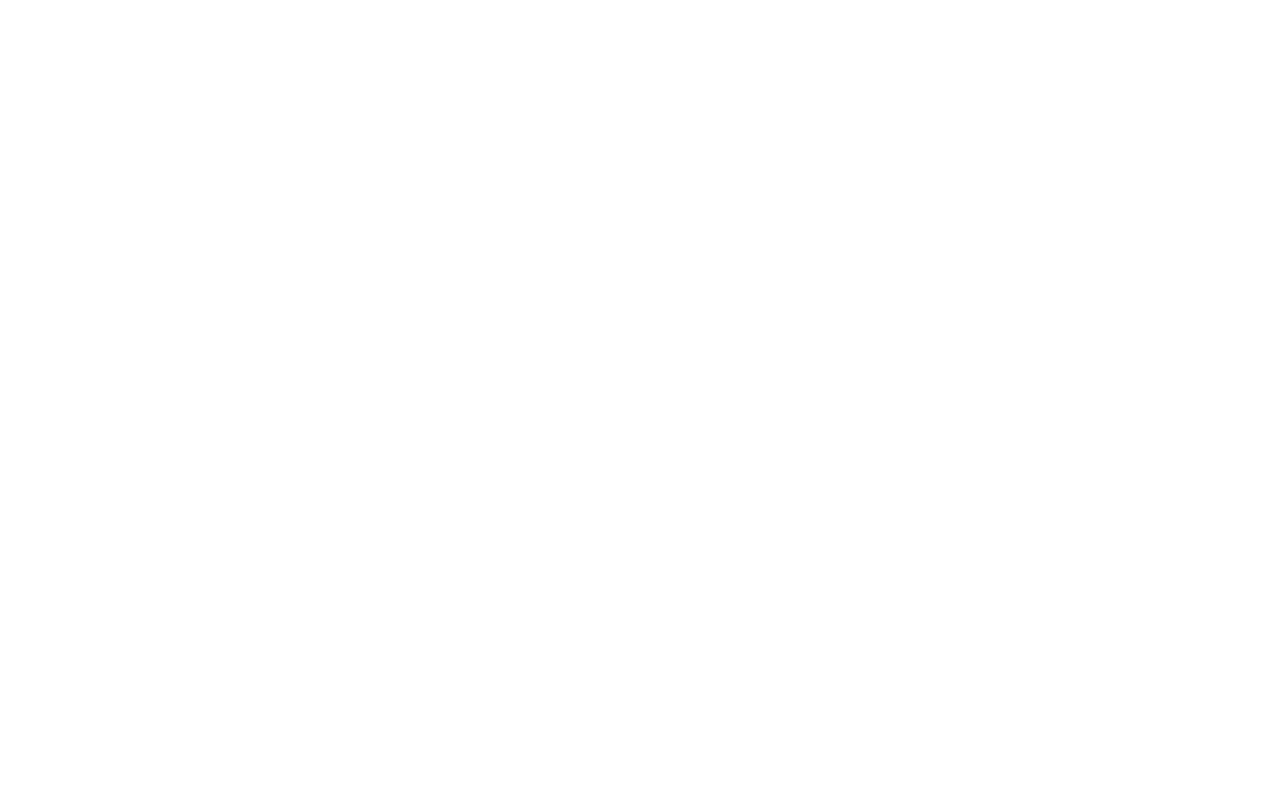
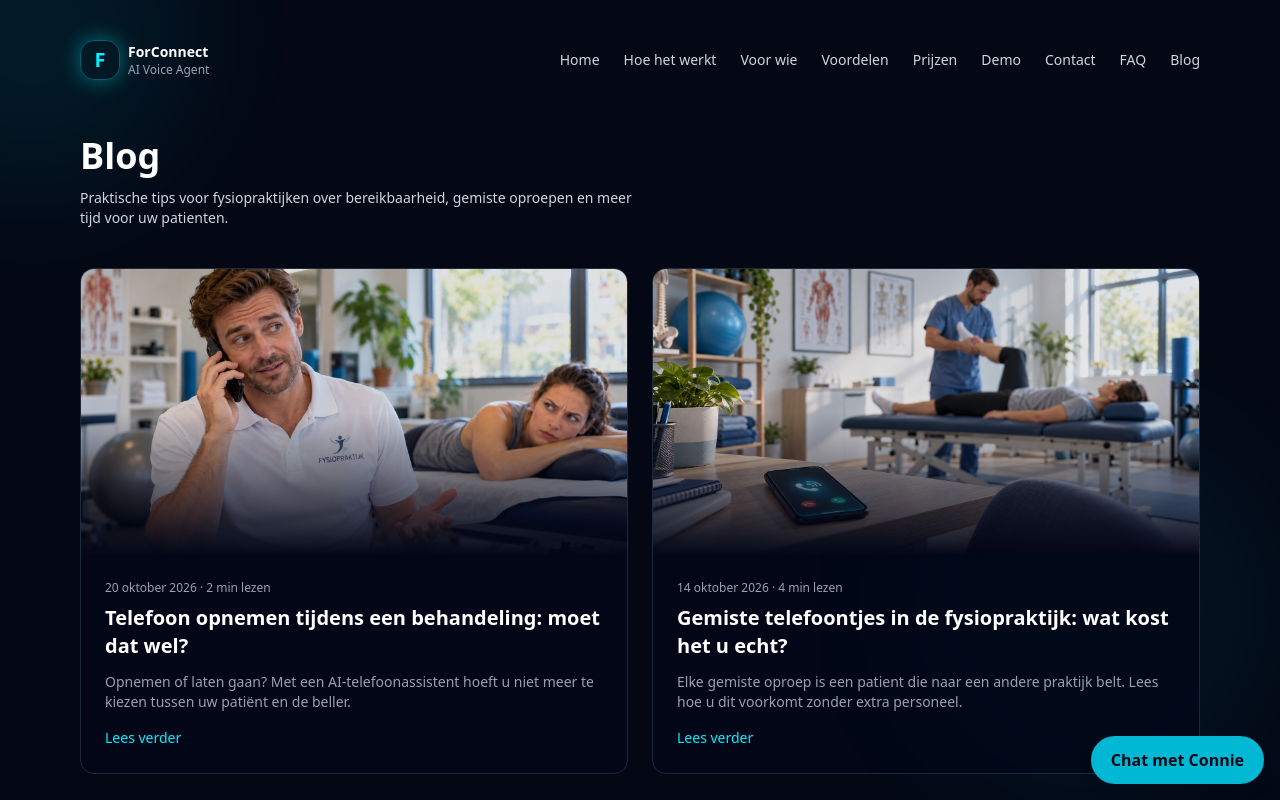
Before and after one commit to ForConnect/forconnect-site, a Next.js app: page /blog in a window 1280 px wide. Before the commit this address had no page. Shown: the top 800 px of the page. Built offline with nearby package versions, Linux system fonts and the light colour scheme.

Commit message:
Fix blog pages

```diff
--- a/app/blog/[slug]/page.tsx
+++ b/app/blog/[slug]/page.tsx
@@ -81,6 +81,12 @@
           <div className="absolute inset-0 shadow-[inset_0_0_40px_#00F0FF22]" />
         </div>
 
+        {post.intro?.map((para, i) => (
+          <p key={i} className={`text-gray-300 leading-relaxed ${i === 0 ? 'mt-8' : 'mt-3'}`}>
+            {para}
+          </p>
+        ))}
+
         {post.sections.map((s, i) => (
           <section key={i} className="mt-10">
             <h2 className="text-xl font-semibold">{s.heading}</h2>
@@ -97,18 +103,29 @@
                 ))}
               </div>
             )}
-            {s.paragraphs.map((para, j) => (
+            {s.paragraphs?.map((para, j) => (
               <p key={j} className="text-gray-300 leading-relaxed mt-3">
                 {para}
               </p>
             ))}
+            {s.bullets && (
+              <ul className="mt-4 space-y-3">
+                {s.bullets.map((b, k) => (
+                  <li key={k} className="flex gap-3 text-gray-300 leading-relaxed">
+                    <span className="mt-2 h-2 w-2 flex-shrink-0 rounded-full bg-[#00F0FF] shadow-[0_0_8px_#00F0FF]" />
+                    <span>{b}</span>
+                  </li>
+                ))}
+              </ul>
+            )}
           </section>
         ))}
 
         <div className="mt-14 p-8 rounded-2xl border border-cyan-500/30 bg-gradient-to-br from-slate-950 to-slate-900 shadow-lg">
           <h2 className="text-xl font-bold">Hoor zelf hoe het klinkt</h2>
           <p className="text-gray-300 text-sm mt-2">
-            Plan een live demo of bel direct de demo-lijn. 14 dagen gratis proberen, geen creditcard nodig.
+            {post.closing ??
+              'Plan een live demo of bel direct de demo-lijn. 14 dagen gratis proberen, geen creditcard nodig.'}
           </p>
           <div className="flex flex-wrap gap-4 mt-5">
             <Link
--- a/app/blog/page.tsx
+++ b/app/blog/page.tsx
@@ -1,148 +1,51 @@
 import type { Metadata } from 'next';
 import Link from 'next/link';
-import { notFound } from 'next/navigation';
 import BlogShell from '@/components/BlogShell';
-import { posts, getPost, formatDate, SITE_URL } from '@/lib/posts';
+import { posts, formatDate, SITE_URL } from '@/lib/posts';
 
-export function generateStaticParams() {
-  return posts.map((p) => ({ slug: p.slug }));
-}
+export const metadata: Metadata = {
+  title: 'Blog | ForConnect',
+  description:
+    'Praktische artikelen voor fysiopraktijken: gemiste oproepen, bereikbaarheid en meer tijd voor uw patienten.',
+  alternates: { canonical: `${SITE_URL}/blog` },
+};
 
-export async function generateMetadata({
-  params,
-}: {
-  params: Promise<{ slug: string }>;
-}): Promise<Metadata> {
-  const { slug } = await params;
-  const post = getPost(slug);
-  if (!post) return {};
-  const url = `${SITE_URL}/blog/${post.slug}`;
-  return {
-    title: `${post.title} | ForConnect`,
-    description: post.description,
-    alternates: { canonical: url },
-    openGraph: {
-      title: post.title,
-      description: post.description,
-      url,
-      type: 'article',
-      publishedTime: post.date,
-      images: [{ url: `${SITE_URL}${post.image}`, width: 1200, height: 630, alt: post.imageAlt }],
-    },
-    twitter: {
-      card: 'summary_large_image',
-      title: post.title,
-      description: post.description,
-      images: [`${SITE_URL}${post.image}`],
-    },
-  };
-}
-
-export default async function BlogPost({
-  params,
-}: {
-  params: Promise<{ slug: string }>;
-}) {
-  const { slug } = await params;
-  const post = getPost(slug);
-  if (!post) notFound();
-
-  const jsonLd = {
-    '@context': 'https://schema.org',
-    '@type': 'Article',
-    headline: post.title,
-    description: post.description,
-    image: `${SITE_URL}${post.image}`,
-    datePublished: post.date,
-    inLanguage: 'nl-NL',
-    mainEntityOfPage: `${SITE_URL}/blog/${post.slug}`,
-    author: { '@type': 'Person', name: 'Milos Stevanovic' },
-    publisher: { '@type': 'Organization', name: 'ForConnect', url: SITE_URL },
-  };
+export default function BlogIndex() {
+  const sorted = [...posts].sort((a, b) => b.date.localeCompare(a.date));
 
   return (
     <BlogShell>
-      <script
-        type="application/ld+json"
-        dangerouslySetInnerHTML={{ __html: JSON.stringify(jsonLd) }}
-      />
-      <article className="max-w-2xl">
-        <Link href="/blog" className="text-sm text-gray-400 hover:text-[#00F0FF] transition">
-          &larr; Alle artikelen
-        </Link>
-        <p className="text-xs text-gray-400 mt-6">
-          {formatDate(post.date)} · {post.readMinutes} min lezen
-        </p>
-        <h1 className="text-3xl lg:text-4xl font-bold mt-2">{post.title}</h1>
-        <p className="text-gray-300 mt-4">{post.description}</p>
+      <h1 className="text-3xl lg:text-4xl font-bold">Blog</h1>
+      <p className="text-gray-300 text-sm mt-3 max-w-xl">
+        Praktische tips voor fysiopraktijken over bereikbaarheid, gemiste oproepen en meer tijd voor uw patienten.
+      </p>
 
-        <div className="relative mt-8 aspect-[1200/630] w-full overflow-hidden rounded-2xl border border-cyan-500/30 shadow-[0_0_30px_#00F0FF22]">
-          <img src={post.image} alt={post.imageAlt} className="h-full w-full object-cover" />
-          <div className="absolute inset-0 shadow-[inset_0_0_40px_#00F0FF22]" />
-        </div>
-
-        {post.intro?.map((para, i) => (
-          <p key={i} className={`text-gray-300 leading-relaxed ${i === 0 ? 'mt-8' : 'mt-3'}`}>
-            {para}
-          </p>
+      <div className="grid md:grid-cols-2 gap-6 mt-10">
+        {sorted.map((p) => (
+          <Link
+            key={p.slug}
+            href={`/blog/${p.slug}`}
+            className="group block overflow-hidden rounded-xl border border-gray-800 bg-[#020617]/70 transition-all duration-300 hover:border-[#00F0FF] hover:shadow-[0_0_25px_#00F0FF33]"
+          >
+            <div className="relative aspect-[1200/630] w-full overflow-hidden">
+              <img
+                src={p.image}
+                alt={p.imageAlt}
+                className="h-full w-full object-cover opacity-90 transition-all duration-300 group-hover:scale-[1.05] group-hover:brightness-110"
+              />
+              <div className="absolute inset-0 bg-gradient-to-t from-[#020617] via-transparent to-transparent" />
+            </div>
+            <div className="p-6">
+              <p className="text-xs text-gray-400">
+                {formatDate(p.date)} · {p.readMinutes} min lezen
+              </p>
+              <h2 className="text-xl font-semibold mt-2">{p.title}</h2>
+              <p className="text-sm text-gray-400 mt-3">{p.description}</p>
+              <span className="inline-block mt-4 text-sm text-[#00F0FF]">Lees verder</span>
+            </div>
+          </Link>
         ))}
-
-        {post.sections.map((s, i) => (
-          <section key={i} className="mt-10">
-            <h2 className="text-xl font-semibold">{s.heading}</h2>
-            {s.stats && (
-              <div className="grid grid-cols-1 sm:grid-cols-3 gap-4 mt-5">
-                {s.stats.map((st, k) => (
-                  <div
-                    key={k}
-                    className="p-5 rounded-xl border border-cyan-500/30 bg-[#020617]/70 shadow-[0_0_20px_#00F0FF15]"
-                  >
-                    <div className="text-3xl font-bold text-[#00F0FF]">{st.value}</div>
-                    <div className="text-xs text-gray-400 mt-2">{st.label}</div>
-                  </div>
-                ))}
-              </div>
-            )}
-            {s.paragraphs?.map((para, j) => (
-              <p key={j} className="text-gray-300 leading-relaxed mt-3">
-                {para}
-              </p>
-            ))}
-            {s.bullets && (
-              <ul className="mt-4 space-y-3">
-                {s.bullets.map((b, k) => (
-                  <li key={k} className="flex gap-3 text-gray-300 leading-relaxed">
-                    <span className="mt-2 h-2 w-2 flex-shrink-0 rounded-full bg-[#00F0FF] shadow-[0_0_8px_#00F0FF]" />
-                    <span>{b}</span>
-                  </li>
-                ))}
-              </ul>
-            )}
-          </section>
-        ))}
-
-        <div className="mt-14 p-8 rounded-2xl border border-cyan-500/30 bg-gradient-to-br from-slate-950 to-slate-900 shadow-lg">
-          <h2 className="text-xl font-bold">Hoor zelf hoe het klinkt</h2>
-          <p className="text-gray-300 text-sm mt-2">
-            {post.closing ??
-              'Plan een live demo of bel direct de demo-lijn. 14 dagen gratis proberen, geen creditcard nodig.'}
-          </p>
-          <div className="flex flex-wrap gap-4 mt-5">
-            <Link
-              href="/#demo"
-              className="px-6 py-3 bg-[#00F0FF] text-[#020617] rounded-full font-semibold shadow-[0_0_20px_#00F0FF88] hover:bg-[#66F6FF] transition"
-            >
-              Plan een demo
-            </Link>
-            <a
-              href="tel:+31266690470"
-              className="px-6 py-3 rounded-full border border-gray-600 hover:border-[#00F0FF] transition"
-            >
-              Bel de demo-lijn
-            </a>
-          </div>
-        </div>
-      </article>
+      </div>
     </BlogShell>
   );
 }
```
